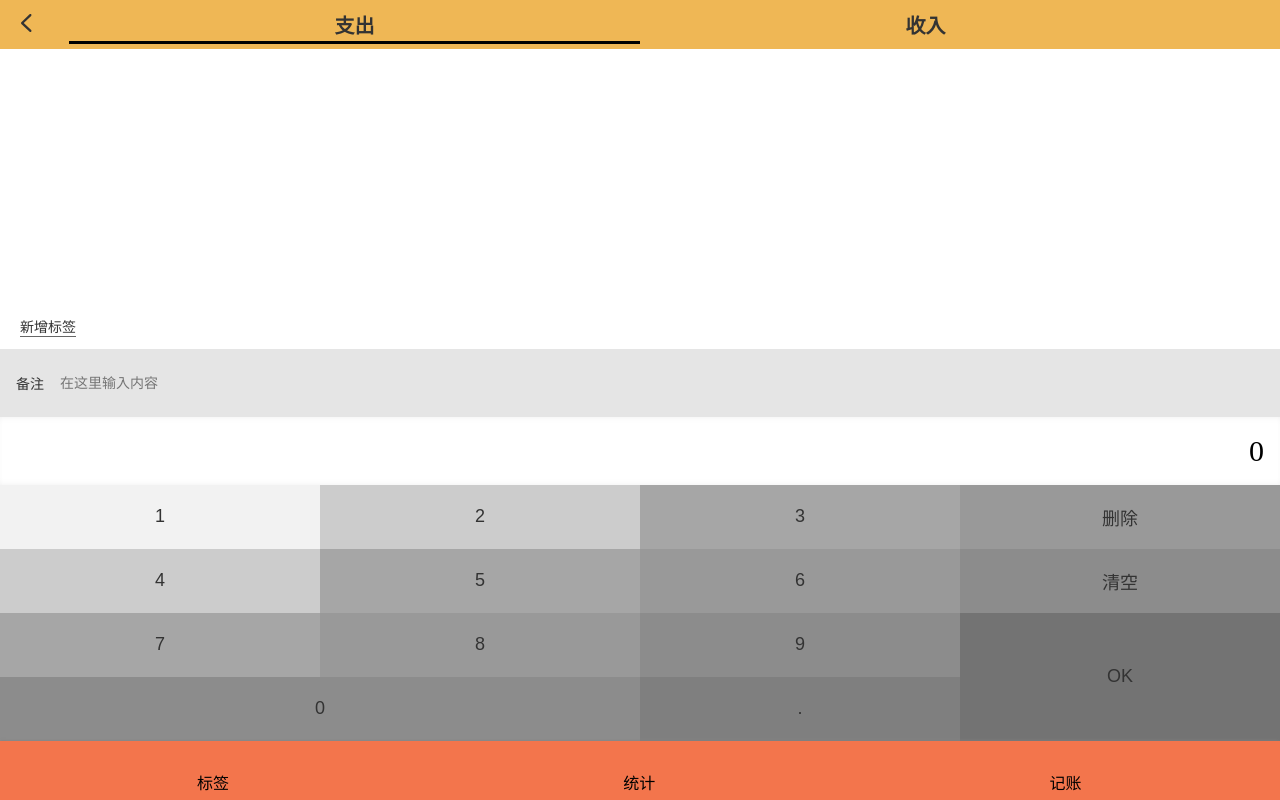
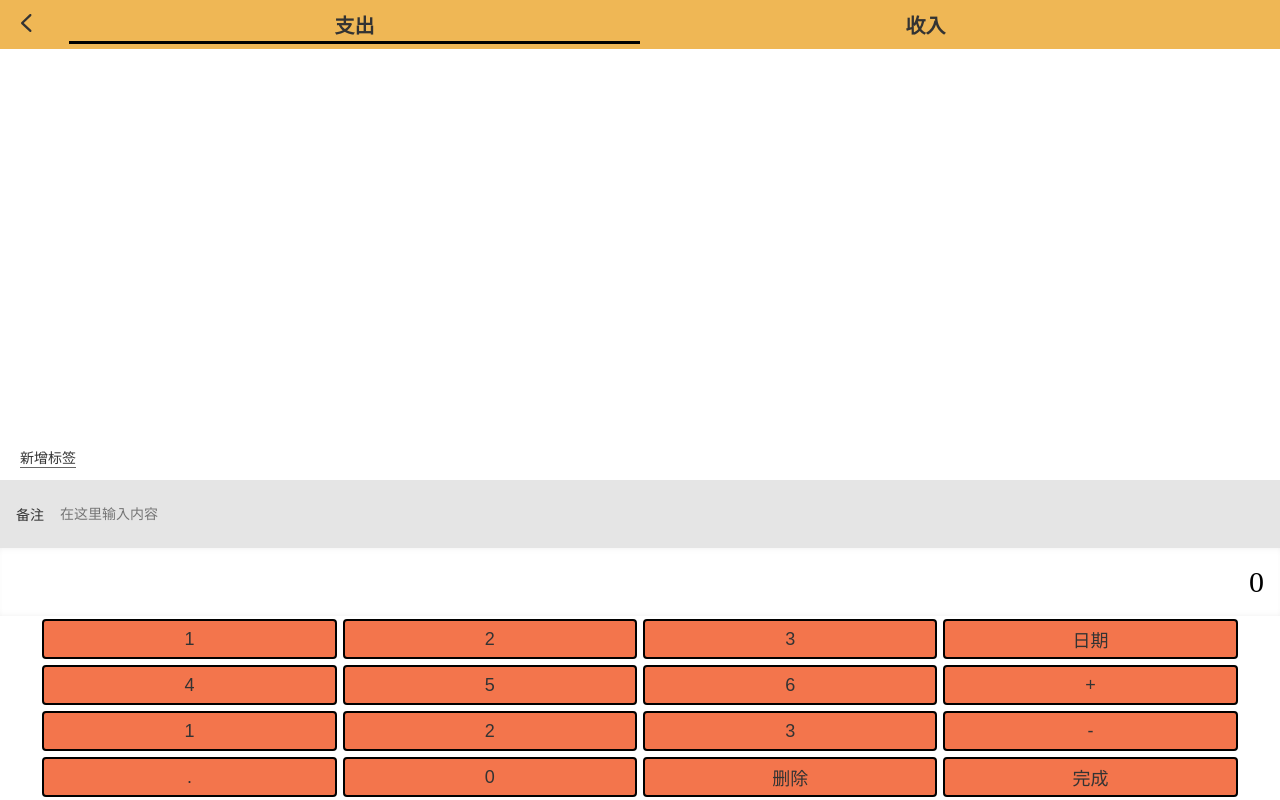
Before and after one commit to znzaznz/react-monery, a React app: page /#/money in a window 1280 px wide. Built offline with nearby package versions, Linux system fonts and the light colour scheme.

Commit message:
用location判断当前是否在某个money，如果是则隐藏nav

```diff
--- a/src/App.js
+++ b/src/App.js
@@ -2,8 +2,9 @@ import React from "react"
 import Nav from "./component/Nav"
 import Switch from "./component/SwitchContain"
 import "./App.scss"
-import {NavLink,useLocation} from "react-router-dom";
+import {NavLink, Route, useLocation} from "react-router-dom";
 import SvgIcon from "./component/SvgIcon";
+import Money from "./views/Money/Money";
 
 
 function App() {
@@ -12,11 +13,12 @@ function App() {
     <div  className={"container"}>
         <main>
             <Switch/>
-            {location !== "/money" ? <NavLink to={"/money"} className={"account"}>
-                <SvgIcon name={`icon-money`} />
-            </NavLink> : ""}
+            {location !== "/money" ?
+                <NavLink to={"/money"} className={"account"}>
+                    <SvgIcon name={`icon-money`} />
+                </NavLink> : ""}
         </main>
-        <Nav/>
+        {location !== '/money' ? <Nav/> : ""}
     </div>
   );
 }
--- a/src/App.scss
+++ b/src/App.scss
@@ -18,7 +18,7 @@
       display: flex;
       justify-content: center;
       align-items: center;
-      transform: translateY(-80px);
+      transform: translateY(-70px);
       .SvgIcon{
         fill:white;
       }
--- a/src/views/Money/NumberPadSection/index.jsx
+++ b/src/views/Money/NumberPadSection/index.jsx
@@ -4,7 +4,7 @@ import {buttonClick} from "../../../lib/buttonClick.jsx";
 
 export default function Index(props) {
     //初始化代码数据，并且得到showNum中的数字
-    const buttonNum = ['1',"2",'3','删除','4','5','6','清空','7','8','9','OK','0','.']
+    const buttonNum = ['1','2','3','日期','4','5','6','+','1','2','3','-','.','0','删除','完成']
     const [showNum,setShowNum] = useState("0")
 
     //设定button点击事件
--- a/src/views/Money/NumberPadSection/index.scss
+++ b/src/views/Money/NumberPadSection/index.scss
@@ -11,46 +11,19 @@ $num-color:  #f2f2f2;
     inset 0px -4px 15px -15px grey;
   }
   .numberPad{
+    display: flex;
+    flex-wrap: wrap;
+    justify-content: center;
+    align-items: center;
     > button{
-      border: none;
-      width: 25%;
+      width: 23%;
       outline: none;
+      border: 2px solid black;
+      border-radius: 4px;
+      margin: 3px;
       font-size: 18px;
-      height: 64px;
-      float: left;
-    }
-    :nth-child(1){
-      background-color:darken($num-color, 0);
-    }
-    :nth-child(2),
-    :nth-child(5){
-      background-color: darken($num-color, 15%);
-    }
-    :nth-child(3),
-    :nth-child(6),
-    :nth-child(9){
-      background-color: darken($num-color, 30%);
-    }
-    :nth-child(4),
-    :nth-child(7),
-    :nth-child(10){
-      background-color: darken($num-color, 35%);
-    }
-    :nth-child(8),
-    :nth-child(11),
-    :nth-child(13){
-      background-color: darken($num-color,40%);
-    }
-    :nth-child(13){
-      width: 50%;
-    }
-    :nth-child(12){
-      background-color: darken($num-color,50%);
-      float:right;
-      height: 128px;
-    }
-    :nth-child(14){
-      background-color: darken($num-color,45%);
+      height: 40px;
+      background-color: #f3754c;
     }
   }
 }
```
